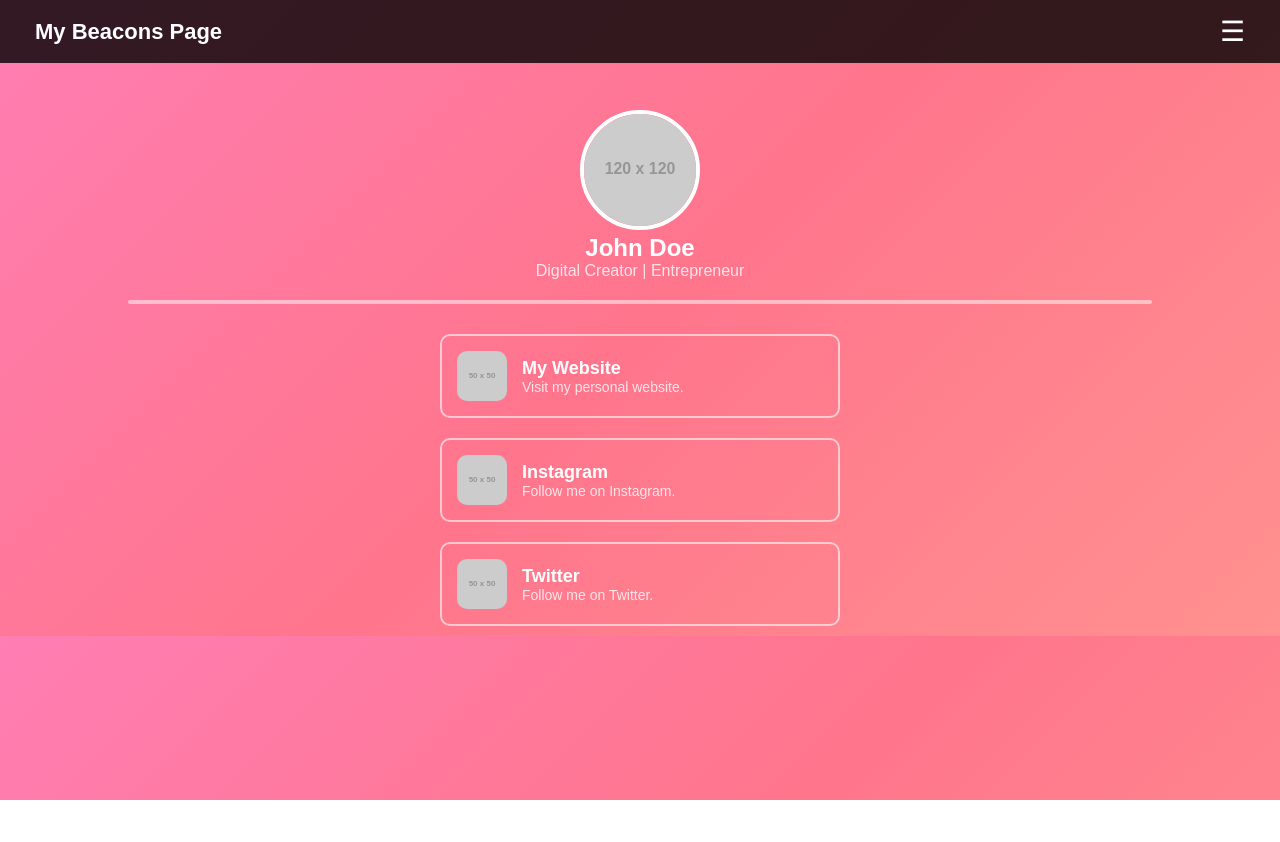
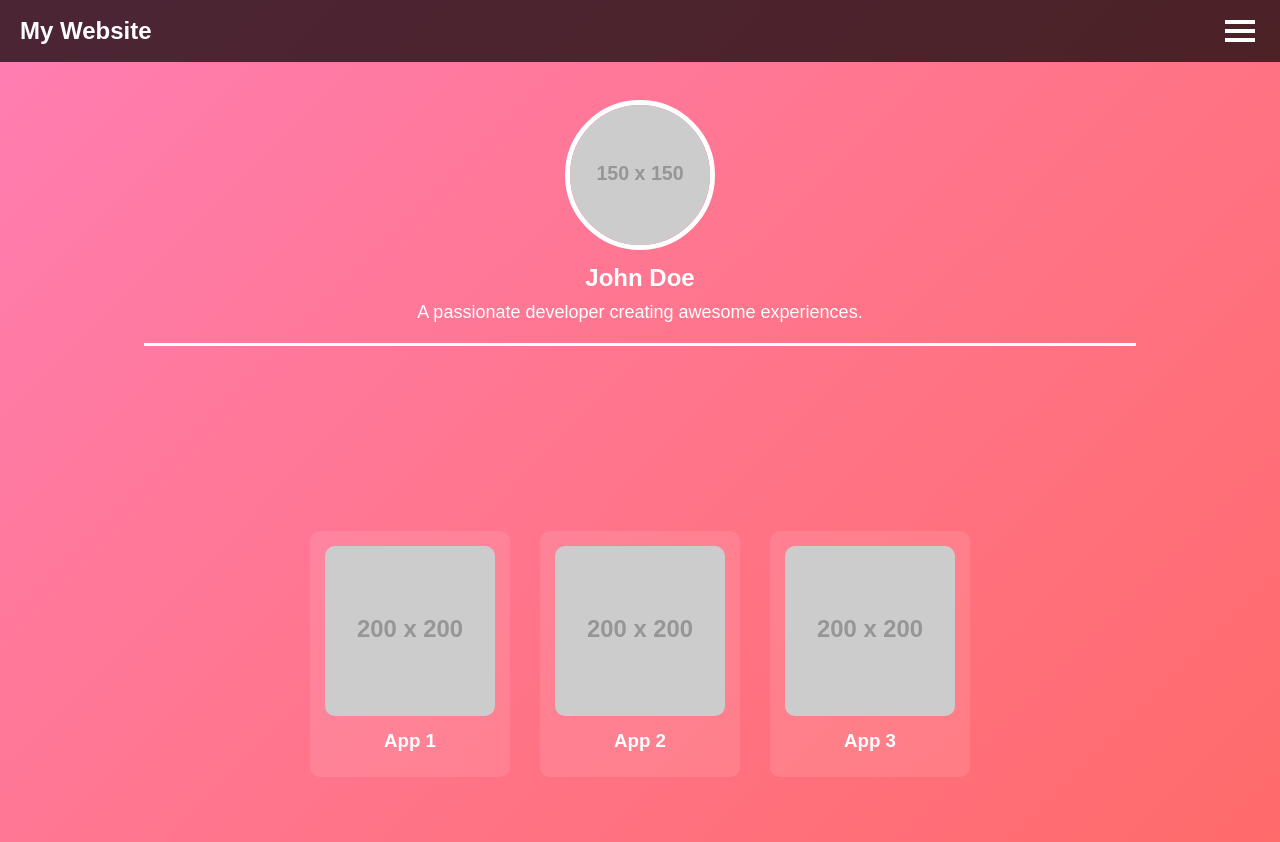
Before and after one commit to memecat9265629/memecat0_laki, a plain HTML site: page index.html in a window 1280 px wide. Before the commit the page ends 800 px from the top, so only its background shows below. Drawn offline with Linux system fonts and the light colour scheme; placeholder pictures from the web are drawn by us.

Commit message:
Update index.html

```diff
--- a/index.html
+++ b/index.html
@@ -3,9 +3,9 @@
 <head>
     <meta charset="UTF-8">
     <meta name="viewport" content="width=device-width, initial-scale=1.0">
-    <title>Beacons AI Style Page</title>
+    <title>Burger Menu & Smooth Scrolling</title>
     <style>
-        /* General Styles */
+        /* General Reset */
         * {
             margin: 0;
             padding: 0;
@@ -14,231 +14,232 @@
             scroll-behavior: smooth;
         }
 
+        /* Gradient Theme */
         body {
-            background: linear-gradient(135deg, #ff7eb3, #ff758c, #ff9190);
+            background: linear-gradient(135deg, #ff7eb3, #ff758c, #ff6b6b);
             color: white;
             text-align: center;
-            padding-top: 60px;
         }
 
-        /* Navbar (Burger Menu) */
+        /* Navigation Bar */
         .navbar {
             position: fixed;
             top: 0;
+            left: 0;
             width: 100%;
-            background: rgba(0, 0, 0, 0.8);
-            padding: 15px;
+            padding: 15px 20px;
             display: flex;
             justify-content: space-between;
             align-items: center;
+            background: rgba(0, 0, 0, 0.7);
             z-index: 1000;
         }
 
         .navbar h1 {
-            margin-left: 20px;
-            font-size: 22px;
+            font-size: 24px;
         }
 
-        .menu-icon {
-            font-size: 28px;
+        /* Burger Menu */
+        .burger {
+            display: block;
             cursor: pointer;
-            margin-right: 20px;
         }
 
-        .menu {
-            display: none;
-            position: absolute;
-            top: 60px;
-            right: 0;
-            width: 200px;
-            background: rgba(0, 0, 0, 0.9);
-            border-radius: 5px;
-            padding: 10px;
+        .burger div {
+            width: 30px;
+            height: 4px;
+            background: white;
+            margin: 5px;
+            transition: 0.4s;
         }
 
-        .menu a {
-            display: block;
-            color: white;
-            text-decoration: none;
-            padding: 10px;
-            border-bottom: 1px solid rgba(255, 255, 255, 0.2);
+        /* Menu Items */
+        .nav-links {
+            position: fixed;
+            top: 0;
+            right: -100%;
+            width: 60%;
+            height: 100vh;
+            background: rgba(0, 0, 0, 0.9);
+            display: flex;
+            flex-direction: column;
+            justify-content: center;
+            align-items: center;
+            transition: 0.4s;
         }
 
-        .menu a:hover {
-            background: rgba(255, 255, 255, 0.2);
+        .nav-links a {
+            text-decoration: none;
+            color: white;
+            font-size: 24px;
+            margin: 10px 0;
+            transition: 0.3s;
+        }
+
+        .nav-links a:hover {
+            color: #ff758c;
+        }
+
+        /* Show Menu */
+        .nav-active {
+            right: 0;
+        }
+
+        /* Smooth Transition */
+        .fade-in {
+            opacity: 0;
+            transform: translateY(20px);
+            transition: all 0.8s ease-in-out;
+        }
+
+        .fade-in.visible {
+            opacity: 1;
+            transform: translateY(0);
         }
 
         /* Profile Section */
         .profile {
-            margin-top: 50px;
+            padding: 100px 20px;
             text-align: center;
         }
 
         .profile img {
-            width: 120px;
-            height: 120px;
+            width: 150px;
+            height: 150px;
             border-radius: 50%;
-            border: 4px solid white;
-            object-fit: cover;
+            border: 5px solid white;
         }
 
         .profile h2 {
-            font-size: 24px;
+            margin: 10px 0;
         }
 
         .profile p {
-            font-size: 16px;
-            opacity: 0.8;
-        }
-
-        /* Horizontal Line */
-        hr {
-            width: 80%;
-            border: 2px solid white;
-            border-radius: 2px;
-            margin: 20px auto;
-            opacity: 0.5;
-        }
-
-        /* App List (Outlined Buttons) */
-        .app-list {
-            display: flex;
-            flex-direction: column;
-            align-items: center;
-            margin-top: 20px;
-        }
-
-        .app-item {
-            background: transparent;
-            border: 2px solid rgba(255, 255, 255, 0.6);
-            border-radius: 10px;
-            padding: 15px;
-            width: 80%;
-            max-width: 400px;
-            margin: 10px;
-            display: flex;
-            align-items: center;
-            cursor: pointer;
-            transition: 0.3s ease-in-out;
-        }
-
-        .app-item:hover {
-            background: rgba(255, 255, 255, 0.1);
-        }
-
-        .app-item img {
-            width: 50px;
-            height: 50px;
-            border-radius: 10px;
-            margin-right: 15px;
-        }
-
-        .app-item div {
-            text-align: left;
-            flex: 1;
-        }
-
-        .app-item h3 {
+            max-width: 600px;
+            margin: 0 auto;
             font-size: 18px;
         }
 
-        .app-item p {
-            font-size: 14px;
-            opacity: 0.8;
+        /* Horizontal Rule */
+        hr {
+            width: 80%;
+            height: 3px;
+            background: white;
+            border: none;
+            margin: 20px auto;
         }
 
-        /* Smooth Animation */
-        .fade-in {
-            opacity: 0;
-            transform: translateY(20px);
-            transition: opacity 0.6s ease-out, transform 0.6s ease-out;
+        /* App List */
+        .app-list {
+            display: flex;
+            flex-wrap: wrap;
+            justify-content: center;
+            padding: 50px 20px;
         }
 
-        .visible {
-            opacity: 1;
-            transform: translateY(0);
+        .app {
+            background: rgba(255, 255, 255, 0.1);
+            padding: 15px;
+            margin: 15px;
+            border-radius: 10px;
+            text-align: center;
+            width: 200px;
+            cursor: pointer;
+            transition: 0.3s;
+        }
+
+        .app img {
+            width: 100%;
+            border-radius: 10px;
+        }
+
+        .app h3 {
+            margin: 10px 0;
+        }
+
+        .app:hover {
+            transform: scale(1.05);
+            background: rgba(255, 255, 255, 0.2);
+        }
+
+        /* Responsive */
+        @media (max-width: 768px) {
+            .burger {
+                display: block;
+            }
+
+            .nav-links {
+                width: 80%;
+            }
         }
     </style>
 </head>
 <body>
 
-    <!-- Navbar (Burger Menu) -->
+    <!-- Navbar -->
     <div class="navbar">
-        <h1>My Beacons Page</h1>
-        <span class="menu-icon" onclick="toggleMenu()">☰</span>
+        <h1>My Website</h1>
+        <div class="burger" onclick="toggleMenu()">
+            <div></div>
+            <div></div>
+            <div></div>
+        </div>
     </div>
 
-    <div class="menu" id="menu">
+    <!-- Burger Menu Items -->
+    <div class="nav-links">
         <a href="#profile">Profile</a>
         <a href="#apps">Apps</a>
     </div>
 
     <!-- Profile Section -->
     <section id="profile" class="profile fade-in">
-        <img src="https://via.placeholder.com/120" alt="Profile">
+        <img src="https://via.placeholder.com/150" alt="Profile Picture">
         <h2>John Doe</h2>
-        <p>Digital Creator | Entrepreneur</p>
+        <p>A passionate developer creating awesome experiences.</p>
+        <hr>
     </section>
 
-    <hr>
-
-    <!-- App List (Outlined Buttons) -->
-    <section id="apps" class="app-list fade-in">
-        <div class="app-item" onclick="window.open('https://example.com', '_blank')">
-            <img src="https://via.placeholder.com/50" alt="App">
-            <div>
-                <h3>My Website</h3>
-                <p>Visit my personal website.</p>
-            </div>
+    <!-- App List -->
+    <section id="apps" class="app-list">
+        <div class="app fade-in" onclick="openApp('https://example.com/app1')">
+            <img src="https://via.placeholder.com/200" alt="App 1">
+            <h3>App 1</h3>
         </div>
-
-        <div class="app-item" onclick="window.open('https://instagram.com', '_blank')">
-            <img src="https://via.placeholder.com/50" alt="App">
-            <div>
-                <h3>Instagram</h3>
-                <p>Follow me on Instagram.</p>
-            </div>
+        <div class="app fade-in" onclick="openApp('https://example.com/app2')">
+            <img src="https://via.placeholder.com/200" alt="App 2">
+            <h3>App 2</h3>
         </div>
-
-        <div class="app-item" onclick="window.open('https://twitter.com', '_blank')">
-            <img src="https://via.placeholder.com/50" alt="App">
-            <div>
-                <h3>Twitter</h3>
-                <p>Follow me on Twitter.</p>
-            </div>
+        <div class="app fade-in" onclick="openApp('https://example.com/app3')">
+            <img src="https://via.placeholder.com/200" alt="App 3">
+            <h3>App 3</h3>
         </div>
     </section>
 
     <script>
         // Burger Menu Toggle
         function toggleMenu() {
-            let menu = document.getElementById("menu");
-            if (menu.style.display === "block") {
-                menu.style.display = "none";
-            } else {
-                menu.style.display = "block";
-            }
+            document.querySelector('.nav-links').classList.toggle('nav-active');
         }
 
-        // Smooth Scroll Animation
-        document.addEventListener("scroll", function () {
-            let fadeElements = document.querySelectorAll(".fade-in");
-            fadeElements.forEach((el) => {
-                let rect = el.getBoundingClientRect();
+        // App Click - Open Link
+        function openApp(url) {
+            window.location.href = url;
+        }
+
+        // Fade-in Scroll Animation
+        function handleScroll() {
+            const elements = document.querySelectorAll('.fade-in');
+            elements.forEach((el) => {
+                const rect = el.getBoundingClientRect();
                 if (rect.top < window.innerHeight - 100) {
-                    el.classList.add("visible");
+                    el.classList.add('visible');
                 }
             });
-        });
+        }
 
-        // Close menu when clicking outside
-        document.addEventListener("click", function (event) {
-            let menu = document.getElementById("menu");
-            let menuIcon = document.querySelector(".menu-icon");
-            if (!menu.contains(event.target) && event.target !== menuIcon) {
-                menu.style.display = "none";
-            }
-        });
+        window.addEventListener('scroll', handleScroll);
+        window.addEventListener('load', handleScroll);
     </script>
 
 </body>
```
